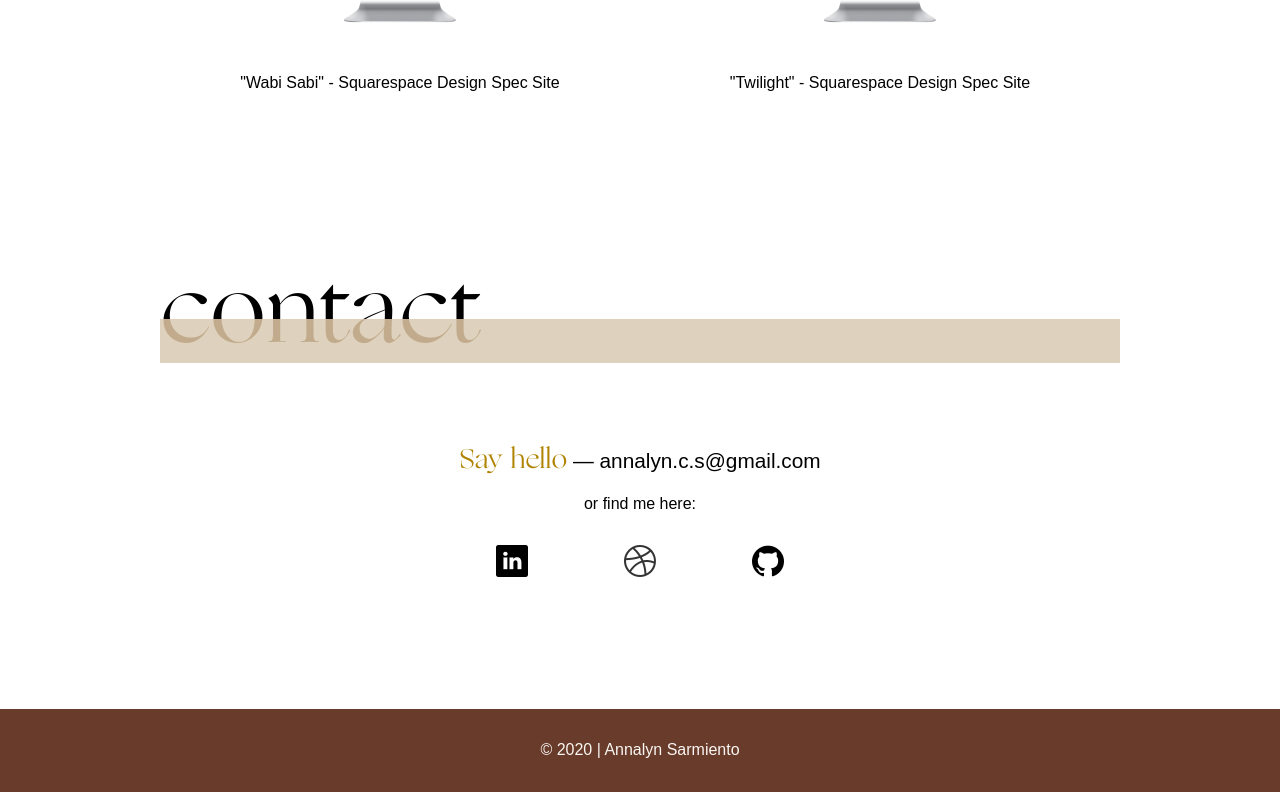
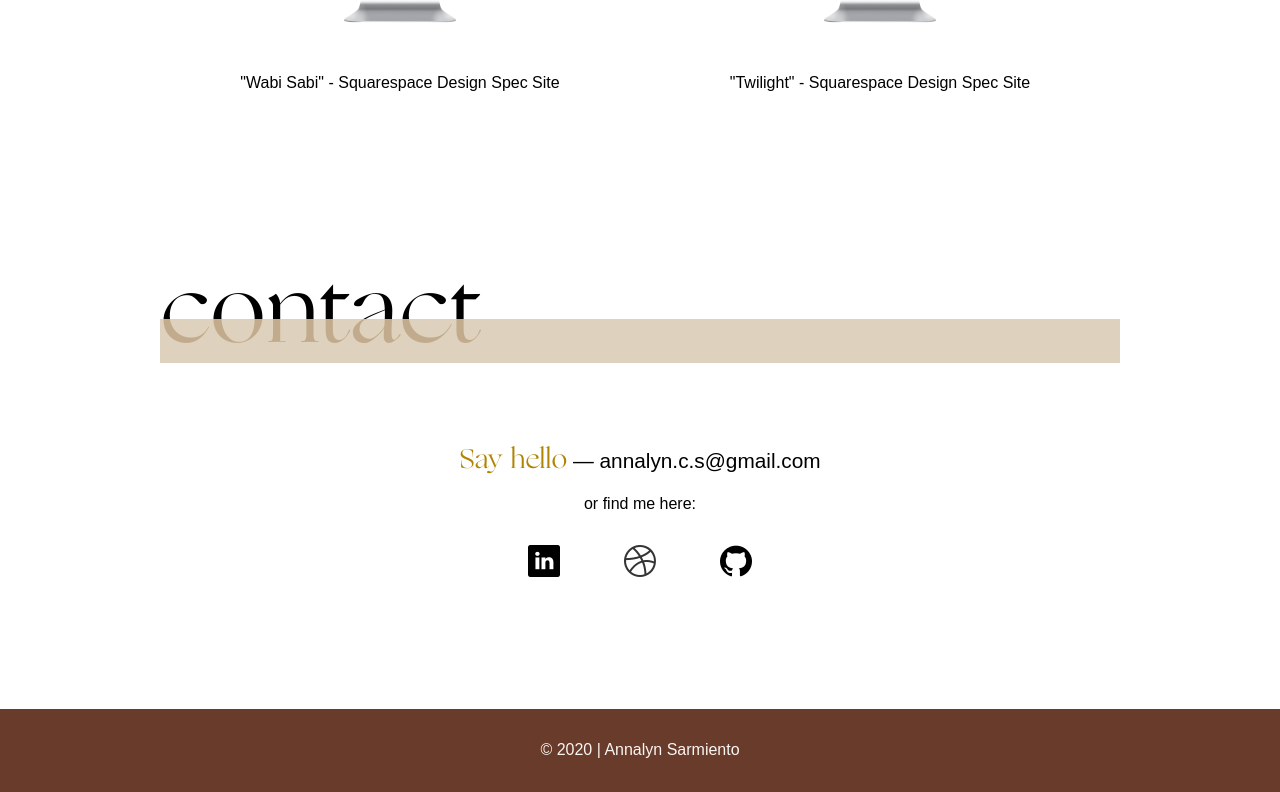
Before and after one commit to annalyncs/portfolio-2020, a plain HTML site: page index.html in a window 1280 px wide. Shown: the part 2459-3251 px from the top of the page. Drawn offline with nearby package versions, Linux system fonts and the light colour scheme.

Commit message:
update styles

```diff
--- a/css/style.scss
+++ b/css/style.scss
@@ -313,7 +313,7 @@ nav {
         margin: 2em 0 5em 0;
 
         .contact-link-item {
-            margin: 0 3em;
+            margin: 0 2em;
         }
     }
 
```
Also changed, not shown: css/style.css, 2 other files.
